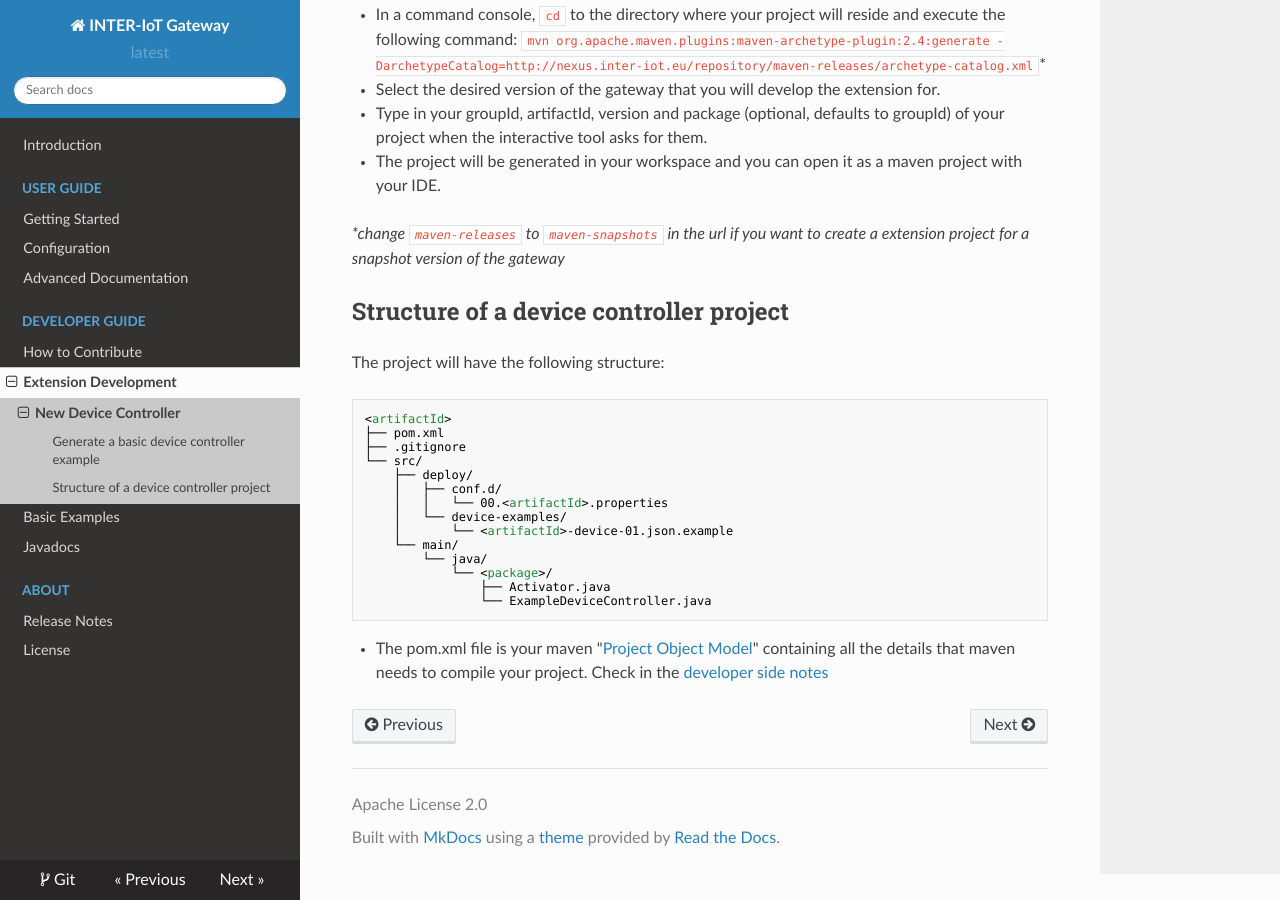
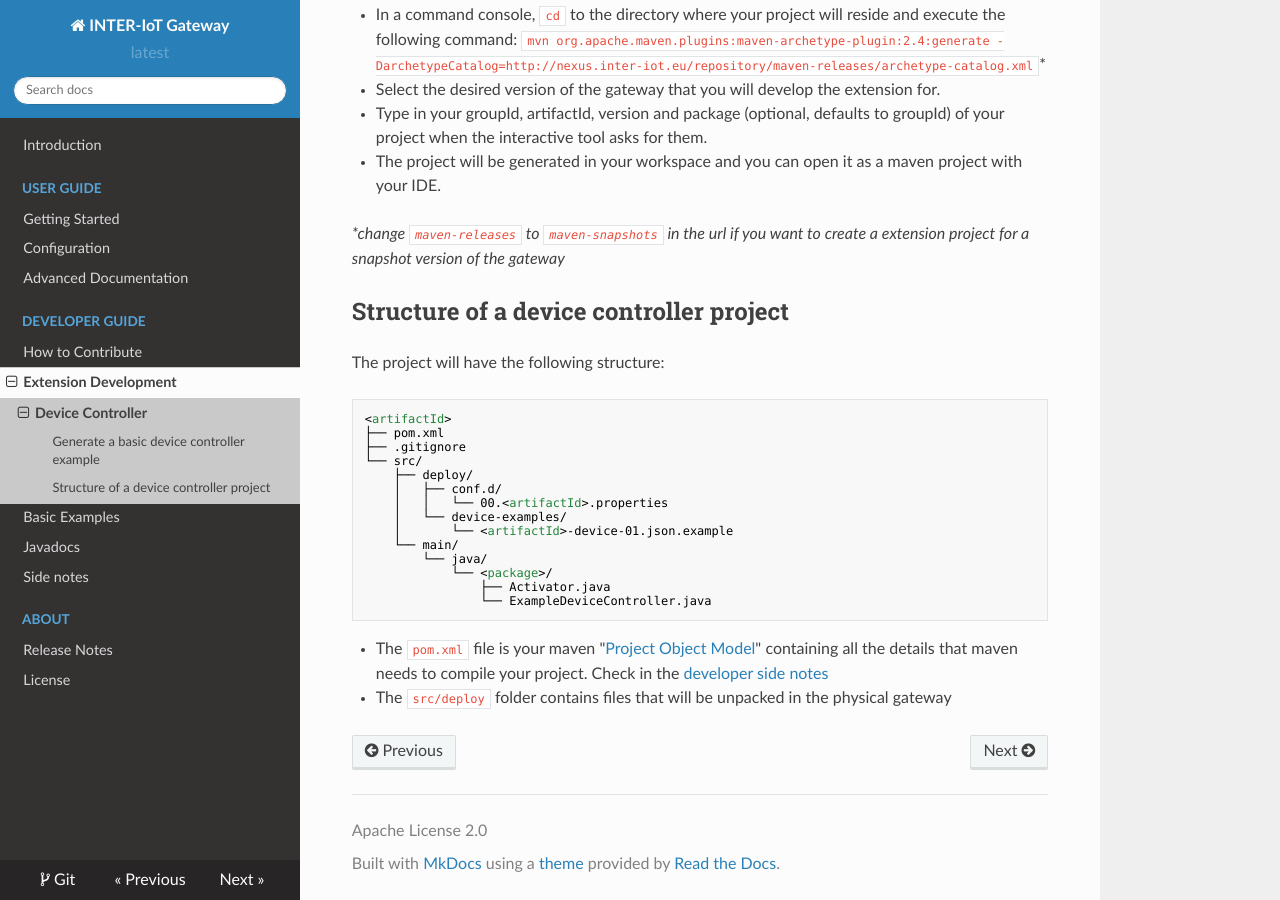
Before and after one commit to INTER-IoT/gateway-docs, an MkDocs documentation site: the page built from docs/developer-guide/device-controller.md, in a window 1280 px wide and 900 px high, scrolled down 549 px. Built offline with MkDocs 1.6.1, drawn with Linux system fonts in a browser that asks for light colours; nearby versions of some CDN libraries; old or Windows-style settings are respelled for this version of MkDocs; some of the changed text lies outside the part shown.

Commit message:
Some fixes

````diff
--- a/docs/developer-guide/device-controller.md
+++ b/docs/developer-guide/device-controller.md
@@ -1,4 +1,4 @@
-# How to develop a new Device Controller
+# Device Controller Extension Development
 
 As explained in the [introduction](../index.md) the Device Controller are physical gateway extensions
 specifically designed to add support for new device protocols.
@@ -43,4 +43,5 @@ The project will have the following structure:
                 └── ExampleDeviceController.java
 ```
 
- - The pom.xml file is your maven "[Project Object Model](https://maven.apache.org/pom.html)" containing all the details that maven needs to compile your project. Check in the [developer side notes](side-notes.md#extension-pom)
+ - The `pom.xml` file is your maven "[Project Object Model](https://maven.apache.org/pom.html)" containing all the details that maven needs to compile your project. Check in the [developer side notes](side-notes.md#extension-pom)
+ - The `src/deploy` folder contains files that will be unpacked in the physical gateway
--- a/mkdocs.yml
+++ b/mkdocs.yml
@@ -16,9 +16,10 @@ pages:
     - Developer Guide:
         - How to Contribute: developer-guide/how-to-contribute.md
         - Extension Development:
-          - New Device Controller: developer-guide/device-controller.md
+          - Device Controller: developer-guide/device-controller.md
         - Basic Examples: developer-guide/basic-examples.md
         - Javadocs: developer-guide/javadocs.md
+        - Side notes: developer-guide/side-notes.md
     - About:
         - Release Notes: about/release-notes.md
         - License: about/license.md
````
